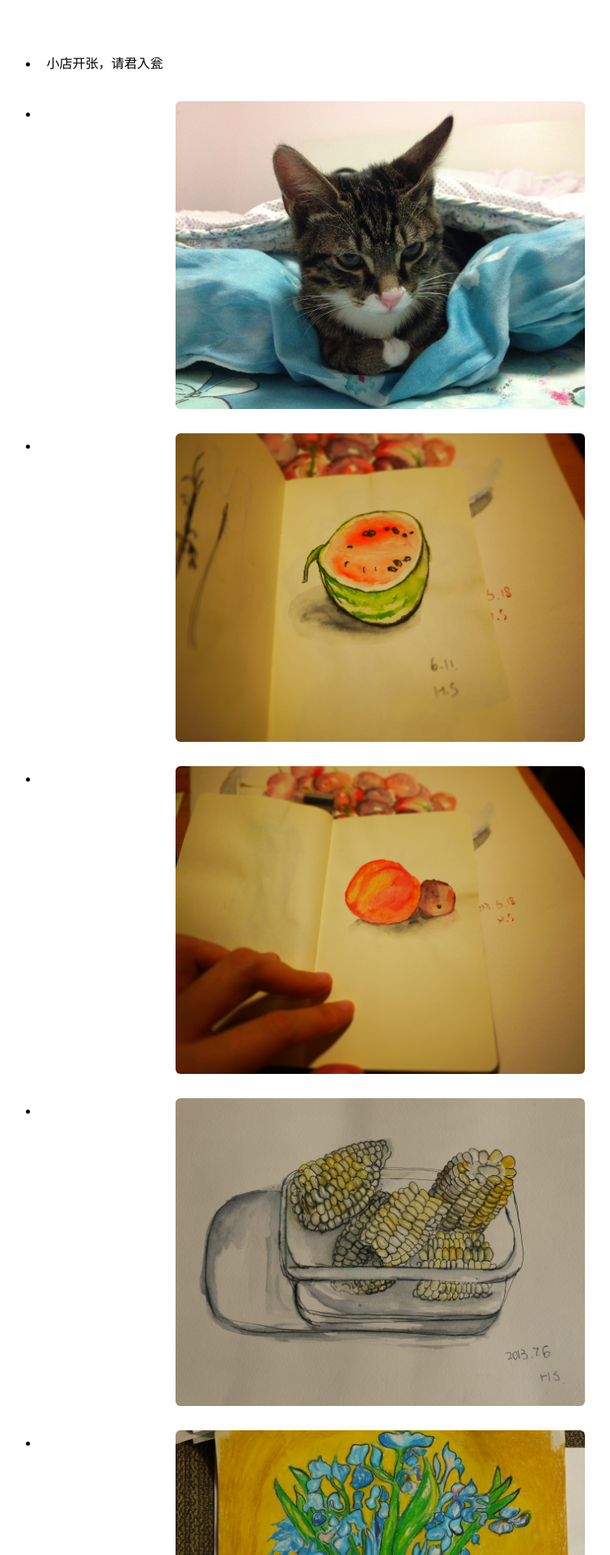
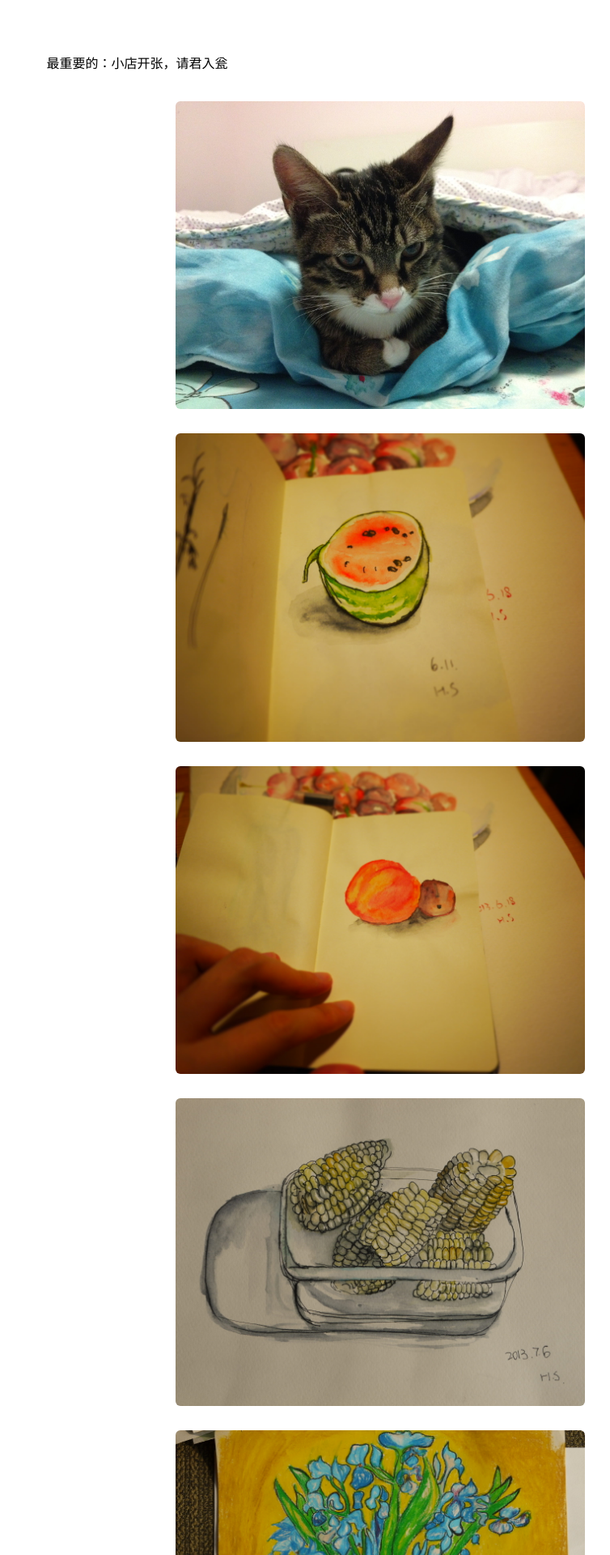
Before and after one commit to hushi929/hushi929.github.io, a Jekyll site: the page built from index.html, in a window 1280 px wide. Shown: the top 1920 px of the page at 81% size, without its empty margins (190-944 px from the left). Built offline with Jekyll 4.4.1, drawn with Linux system fonts in a browser that asks for light colours; Markdown is read by kramdown in place of the engine named in the settings.

Commit message:
removed list-style

```diff
--- a/index.html
+++ b/index.html
@@ -5,7 +5,7 @@ title: home
 
 <div id="post-list">
   <ul>
-    <li><a href="http://shop109453515.taobao.com">小店开张，请君入瓮</a></li>
+    <li><a href="http://shop109453515.taobao.com">最重要的：小店开张，请君入瓮</a></li>
     <!-- <li><a href="/blog.html">不重要的，旧闻</a></li> -->
   </ul>
   <div class="paintings">
```
Also changed, not shown: css/all.min.css.
